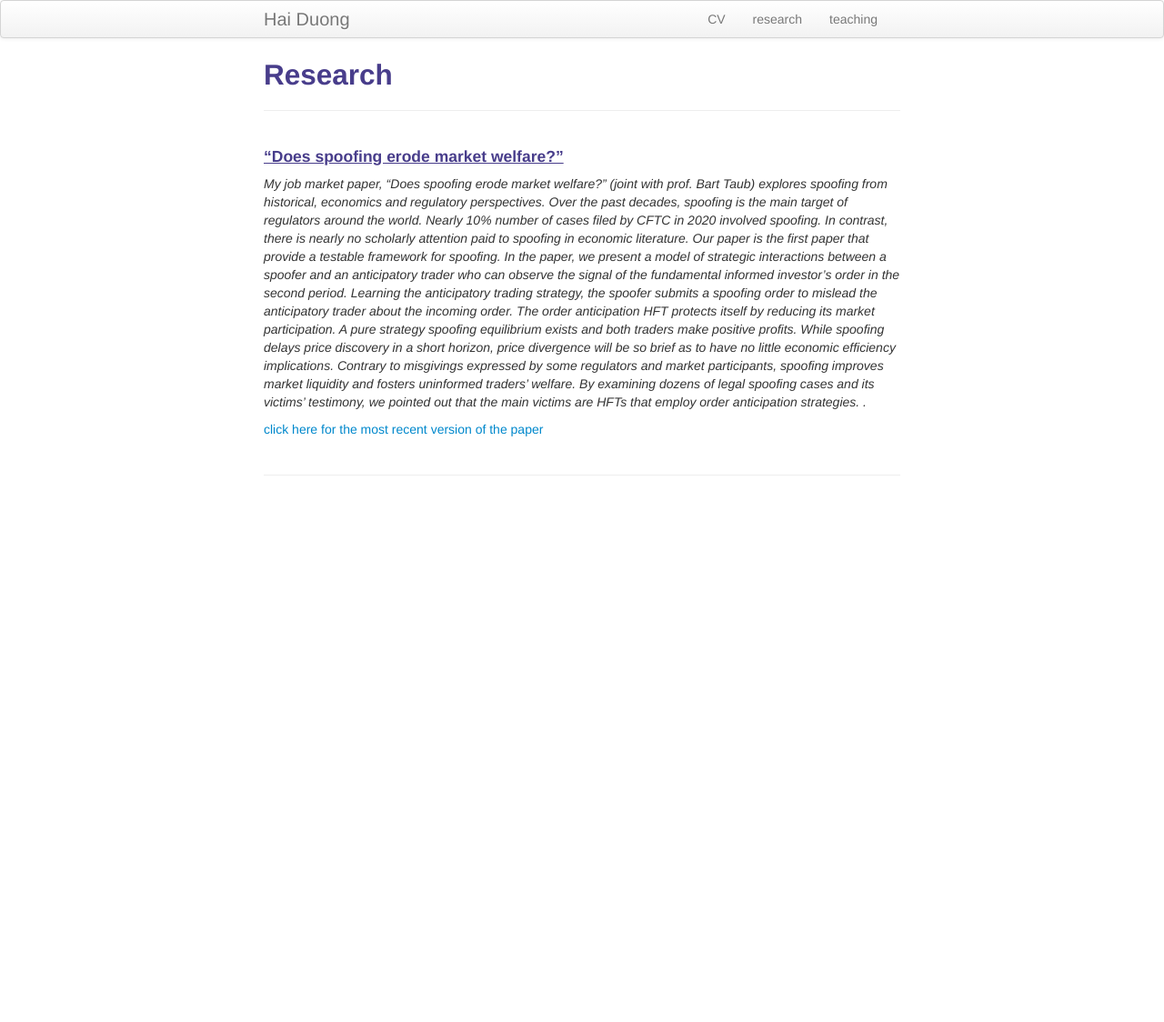
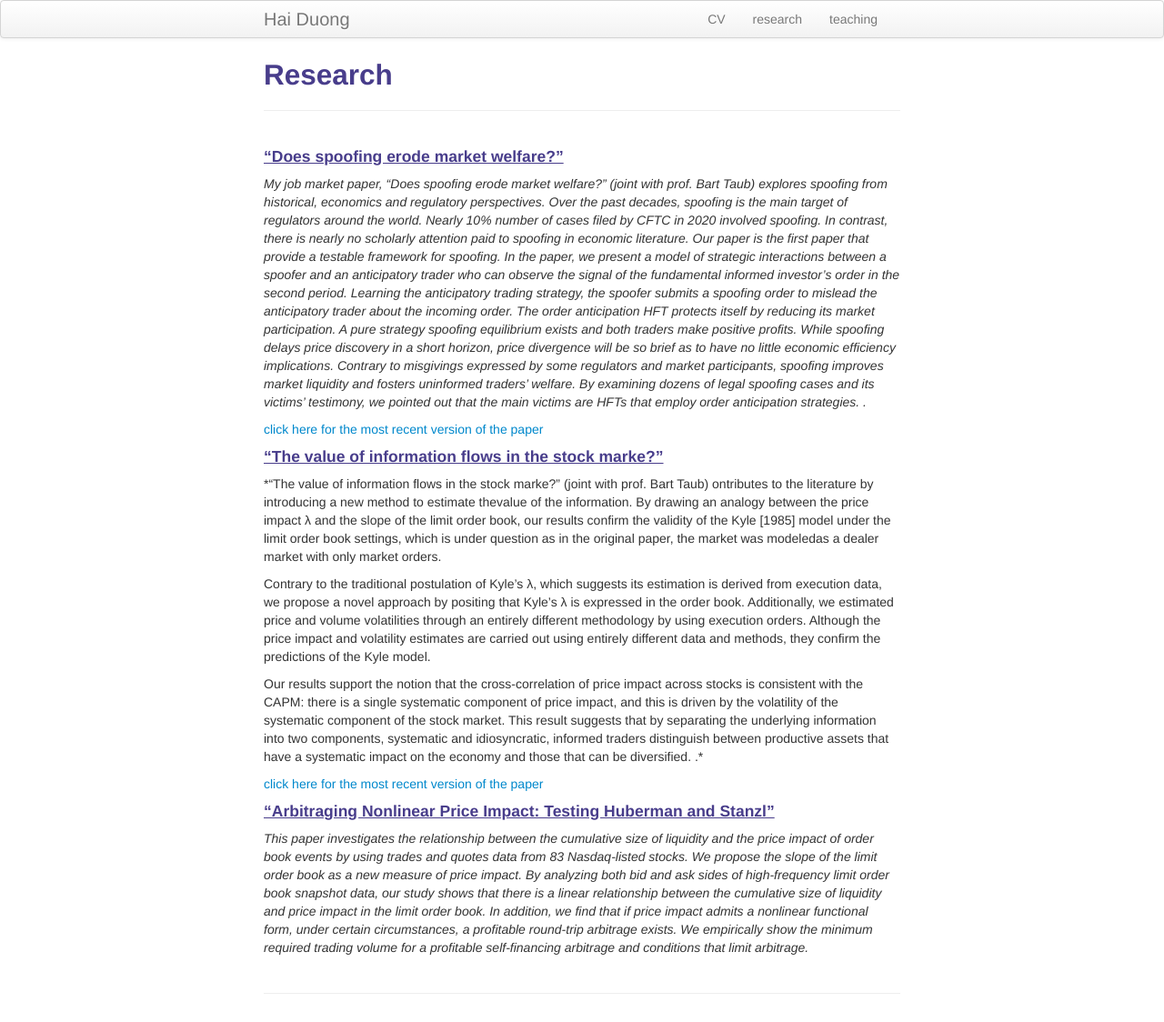
Before and after one commit to hai12strong/hai12strong.github.io, a Jekyll site: the page built from pages/research.md, in a window 1280 px wide. Shown: the whole page at 91% size. Built offline with Jekyll 4.4.1, drawn with Linux system fonts in a browser that asks for light colours; before the commit the page ends 900 px from its top, so only the background shows below that.

Commit message:
updated_1111

```diff
--- a/pages/research.md
+++ b/pages/research.md
@@ -9,9 +9,31 @@ description: Hai Duong's research
 #### <u>“Does spoofing erode market welfare?”</u>
 *My job market paper, “Does spoofing erode market welfare?” (joint with prof. Bart Taub) explores spoofing from historical, economics and regulatory perspectives. Over the past decades, spoofing is the main target of regulators around the world.  Nearly 10% number of cases filed by CFTC in 2020 involved spoofing. In contrast, there is nearly no scholarly attention paid to spoofing in economic literature. Our paper is the first paper that provide a testable framework for spoofing. In the paper, we present a model of strategic interactions between a spoofer and an anticipatory trader who can observe the signal of the fundamental informed investor's order in the second period. Learning the anticipatory trading strategy,  the spoofer submits a spoofing order to mislead the anticipatory trader about the incoming order. The order anticipation HFT protects itself by reducing its market participation. A pure strategy spoofing equilibrium exists and both traders make positive profits. While spoofing delays price discovery in a short horizon, price divergence will be so brief as to have no little economic efficiency implications. Contrary to misgivings expressed by some regulators and market participants, spoofing improves market liquidity and fosters uninformed traders' welfare. By examining dozens of legal spoofing cases and its victims’ testimony, we pointed out that the main victims are HFTs that employ order anticipation strategies. .*
 
-[click here for the most recent version of the paper]({{ BASE_PATH}}/pages/working_papers/sample-working-paper.pdf)
+[click here for the most recent version of the paper]({{ BASE_PATH}}/pages/working_papers/Spoofing_updated_11112024.pdf)
 
+#### <u>“The value of information flows in the stock marke?”</u>
+*“The value of information flows in the stock marke?” (joint with prof. Bart Taub) ontributes to the literature by introducing a new method to estimate thevalue of the information. By drawing an analogy between the price impact λ and the slope of the limit order book, our results confirm the validity of the Kyle [1985] model under the limit order book settings, which is under question as in the original paper, the market was modeledas a dealer market with only market orders.
 
+Contrary to the traditional postulation of Kyle’s λ, which suggests its estimation is derived
+from execution data, we propose a novel approach by positing that Kyle’s λ is expressed in the
+order book. Additionally, we estimated price and volume volatilities through an entirely different
+methodology by using execution orders. Although the price impact and volatility estimates are
+carried out using entirely different data and methods, they confirm the predictions of the Kyle
+model.
+
+Our results support the notion that the cross-correlation of price impact across stocks is consistent with the CAPM: there is a single systematic component of price impact, and this is driven by the volatility of the systematic component of the stock market. This result suggests that by separating the underlying information into two components, systematic and idiosyncratic, informed traders distinguish between productive assets that have a systematic impact on the economy and those that can be diversified. .*
+
+[click here for the most recent version of the paper]({{ BASE_PATH}}/pages/working_papers/LOB_updated_11112024.pdf)
+
+#### <u>“Arbitraging Nonlinear Price Impact: Testing Huberman and Stanzl”</u>
+*This paper investigates the relationship between the cumulative size of liquidity and the price
+impact of order book events by using trades and quotes data from 83 Nasdaq-listed stocks. We
+propose the slope of the limit order book as a new measure of price impact. By analyzing both
+bid and ask sides of high-frequency limit order book snapshot data, our study shows that there is
+a linear relationship between the cumulative size of liquidity and price impact in the limit order
+book. In addition, we find that if price impact admits a nonlinear functional form, under certain
+circumstances, a profitable round-trip arbitrage exists. We empirically show the minimum required
+trading volume for a profitable self-financing arbitrage and conditions that limit arbitrage.*
 <!-- Note: this is how to write a comment in HTML. Everything in here won't show up on your webpage.-->
 
 <!--
```
Also changed, not shown: index.md (+1 -1 lines), 4 other files.
